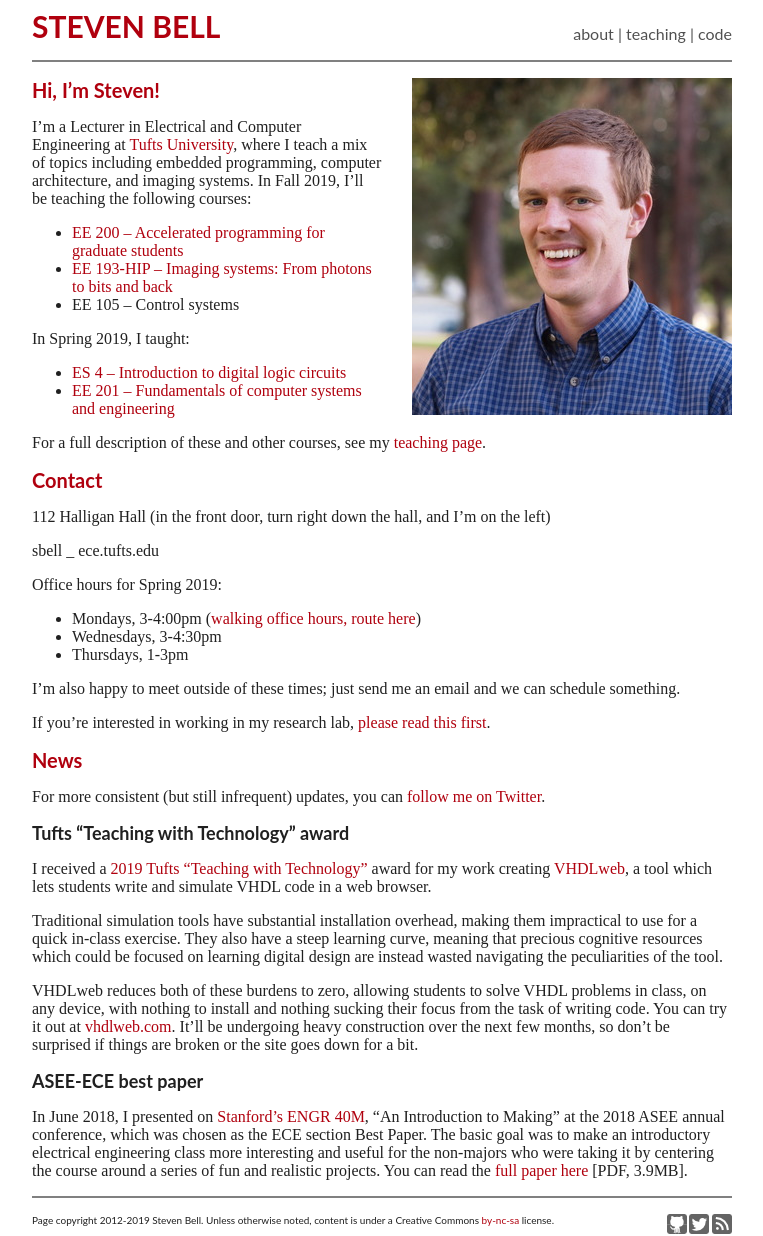
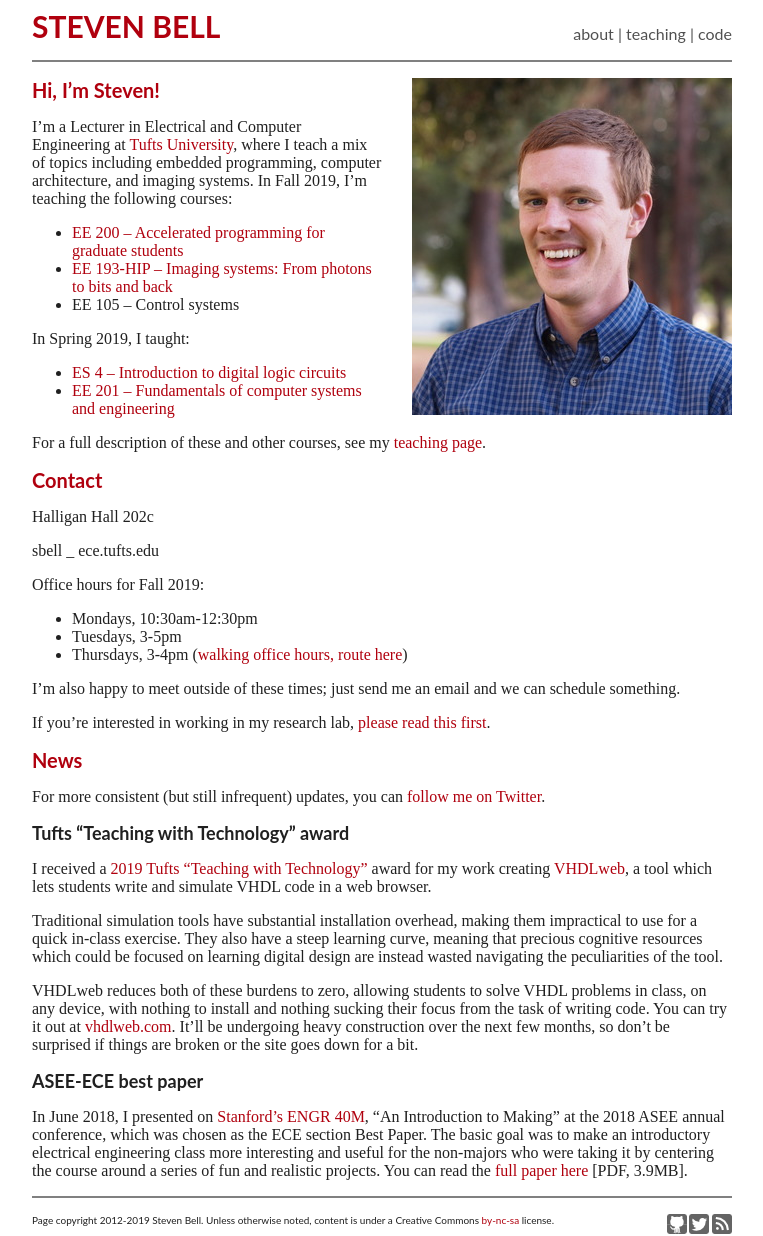
Before and after one commit to stevenbell/stevenbell.github.com, a Jekyll site: the page built from index.markdown, in a window 1280 px wide. Shown: the whole page, without its empty margins (258-1021 px from the left). Built offline with Jekyll 4.4.1, drawn with Linux system fonts in a browser that asks for light colours.

Commit message:
Updates for fall 19

```diff
--- a/index.markdown
+++ b/index.markdown
@@ -6,7 +6,7 @@ title: Welcome
 
 # Hi, I'm Steven!
 
-I'm a Lecturer in Electrical and Computer Engineering at [Tufts University](http://tufts.edu), where I teach a mix of topics including embedded programming, computer architecture, and imaging systems.  In Fall 2019, I'll be teaching the following courses:
+I'm a Lecturer in Electrical and Computer Engineering at [Tufts University](http://tufts.edu), where I teach a mix of topics including embedded programming, computer architecture, and imaging systems.  In Fall 2019, I'm teaching the following courses:
 
 * [EE 200 -- Accelerated programming for graduate students](http://www.ece.tufts.edu/ee/200)
 * [EE 193-HIP -- Imaging systems: From photons to bits and back](http://www.ece.tufts.edu/ee/193HIP)
@@ -20,15 +20,15 @@ For a full description of these and other courses, see my [teaching page](teachi
 
 # Contact
 
-112 Halligan Hall (in the front door, turn right down the hall, and I'm on the left)
+Halligan Hall 202c
 
 sbell _ ece.tufts.edu
 
-Office hours for Spring 2019:
+Office hours for Fall 2019:
 
-* Mondays, 3-4:00pm ([walking office hours, route here](walking_oh))
-* Wednesdays, 3-4:30pm
-* Thursdays, 1-3pm
+* Mondays, 10:30am-12:30pm
+* Tuesdays, 3-5pm
+* Thursdays, 3-4pm ([walking office hours, route here](walking_oh))
 
 I'm also happy to meet outside of these times; just send me an email and we can schedule something.
 
```
